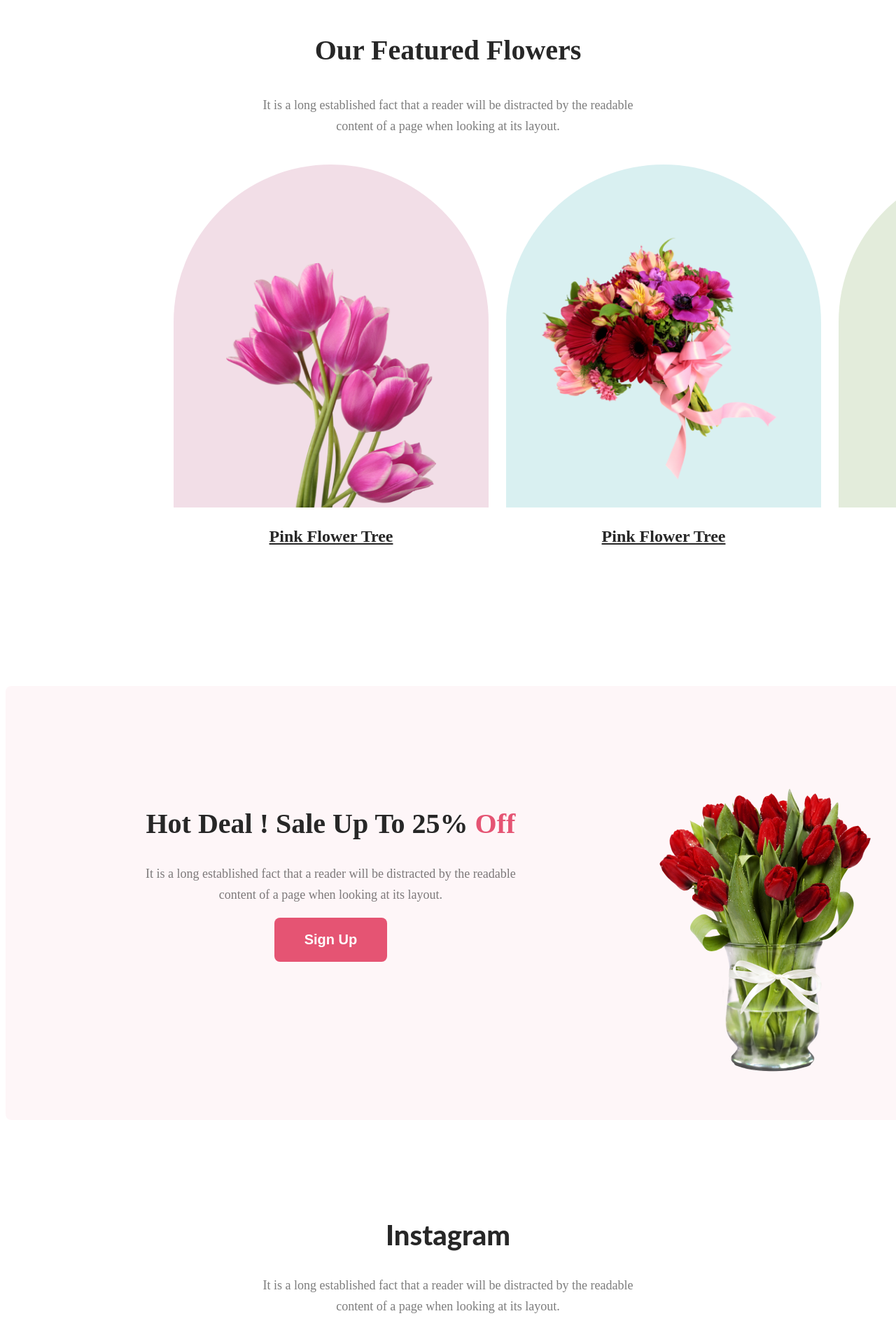
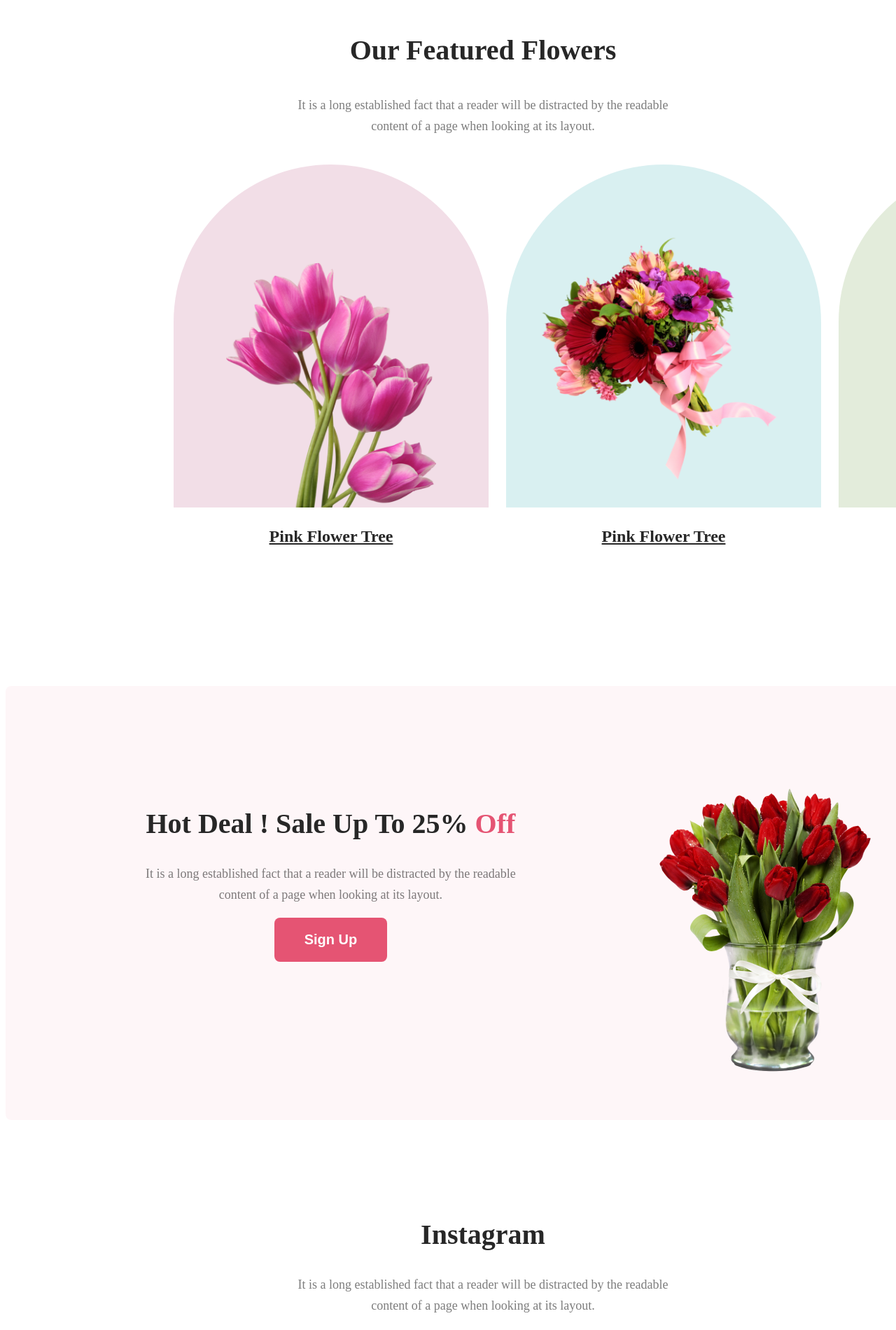
Before and after one commit to isha35-1215/flowershop, a plain HTML site: page index.html in a window 1280 px wide. Shown: the part 1040-2940 px from the top of the page at 70% size. Drawn offline with Linux system fonts and the light colour scheme.

Commit message:
last push

```diff
--- a/styles/shop.css
+++ b/styles/shop.css
@@ -44,18 +44,20 @@
 
 .feature-item {
     margin-top: 140px;
-    /* margin-right: 240px;
-    margin-left: 240px; */
+    margin-right: 240px;
+    margin-left: 240px;
 }
 
 .feature-title {
     text-align: center;
+    padding-left: 100px;
     color: #272727;
     font-size: 40px;
     font-weight: 800;
 }
 
 .feature-content {
+    padding-left: 100px;
     color: rgba(39, 39, 39, 0.60);
     font-size: 18px;
     font-weight: 400;
@@ -67,8 +69,8 @@
 
 .image-container {
     margin-top: 40px;
-    margin-right: 240px;
-    margin-left: 240px;
+    /* margin-right: 240px;
+    margin-left: 240px; */
     display: flex;
     justify-content: space-between;
     gap: 25px;
@@ -154,7 +156,8 @@
 
 .insta {
     margin-top: 140px;
-
+    margin-right: 240px;
+    margin-left: 240px;
 }
 
 .insta-contents {
@@ -164,17 +167,18 @@
 .insta-pic {
     margin-top: 40px;
     display: flex;
-    margin-right: 240px;
-    margin-left: 240px;
+    /* margin-right: 240px;
+    margin-left: 240px; */
     justify-content: space-between;
     gap: 25px;
 }
 
 .instagram {
     color: #272727;
-    font-family: Lato;
     font-size: 40px;
     font-weight: 800;
+    padding-left: 100px;
+
 }
 
 .insta-detail {
@@ -183,6 +187,8 @@
     font-size: 18px;
     font-weight: 400;
     line-height: 30px;
+    padding-left: 100px;
+
 }
 
 .deals {
```
